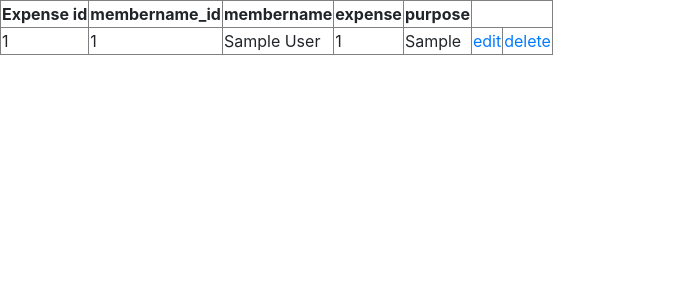
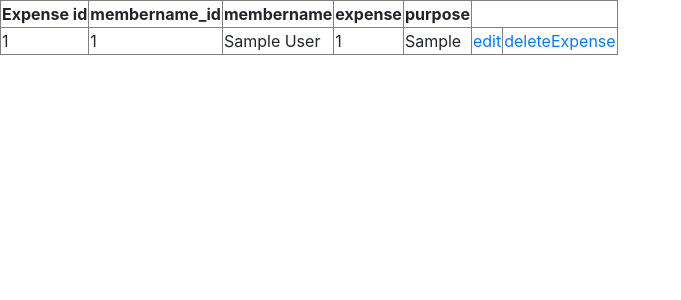
Before and after one commit to KNOWLEDGESHARPNER/FamilyExpenseTracker, a Django app: page /showexpense in a window 1280 px wide. Shown: the part 56-356 px from the top of the page, without its empty margins (0-681 px from the left). Run offline with Django 4.2, Linux system fonts and the light colour scheme; tables that the repository leaves empty hold one stand-in row (values such as "Sample post").

Commit message:
show expense template changed

```diff
--- a/Templates/showexpenses.html
+++ b/Templates/showexpenses.html
@@ -23,7 +23,7 @@
         <td>{{item.expense}}</td>
         <td>{{item.purpose}}</td>
         <td><a href="{% url 'editexpense' item.id %}">edit</a></td>
-        <td><a href="{% url 'deleteexpense' item.id %}">delete</a></td>
+        <td><a href="{% url 'deleteexpense' item.id %}">deleteExpense</a></td>
     </tr>
     {% endfor %}
 </table>
--- a/familymembers/views.py
+++ b/familymembers/views.py
@@ -83,4 +83,4 @@ def editexpensefunction(request,id):
 def deleteexpensefunction(request,id):
     exp_del=Expenses.objects.get(id=id)
     exp_del.delete()
-    # return redirect('showexpense')
+    return redirect('showexpense')
```
